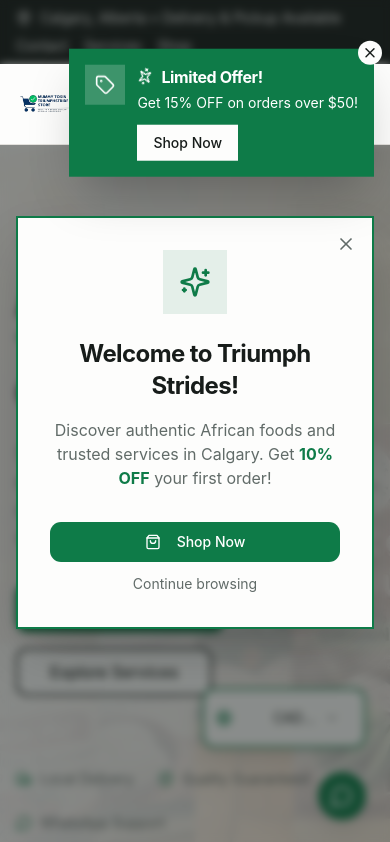
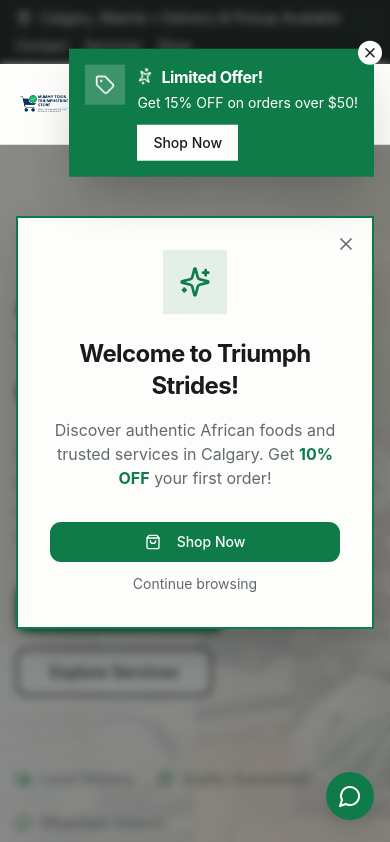
Before and after one commit to omotayojoe2001/triumphstrides, a React (Vite) app: page / in a window 390 px wide. Shown: the top 842 px of the page. Built offline with nearby package versions, Linux system fonts and the light colour scheme; the HTML template or start-up script is replaced by a standard one.

Commit message:
Fix scroll-to-top visibility on mobile: bump z-index, add shadow, hide currency selector on small screens

```diff
--- a/src/components/CurrencySelector.tsx
+++ b/src/components/CurrencySelector.tsx
@@ -14,7 +14,7 @@ export function CurrencySelector() {
   const { currency, setCurrency } = useCart();
 
   return (
-    <div className="fixed bottom-24 right-6 z-40">
+    <div className="fixed bottom-24 right-6 z-40 hidden sm:block">
       <div className="bg-background border-2 border-primary rounded-xl shadow-lg p-3 flex items-center gap-2">
         <Globe className="h-4 w-4 text-primary" />
         <Select value={currency.code} onValueChange={(value) => setCurrency(value as Currency)}>
--- a/src/components/FloatingButtons.tsx
+++ b/src/components/FloatingButtons.tsx
@@ -24,12 +24,12 @@ export function FloatingButtons() {
   };
 
   return (
-    <div className="fixed bottom-6 right-6 flex flex-col gap-3 z-40">
+    <div className="fixed bottom-6 right-4 sm:right-6 flex flex-col gap-3 z-50">
       {/* Scroll to Top */}
       <button
         onClick={scrollToTop}
         className={cn(
-          "h-10 w-10 rounded-full flex items-center justify-center border-2 border-foreground bg-background text-foreground",
+          "h-10 w-10 rounded-full flex items-center justify-center border-2 border-foreground bg-background text-foreground shadow-md",
           "hover:bg-foreground hover:text-background transition-all duration-300",
           showScrollTop ? "opacity-100 translate-y-0" : "opacity-0 translate-y-4 pointer-events-none"
         )}
```
